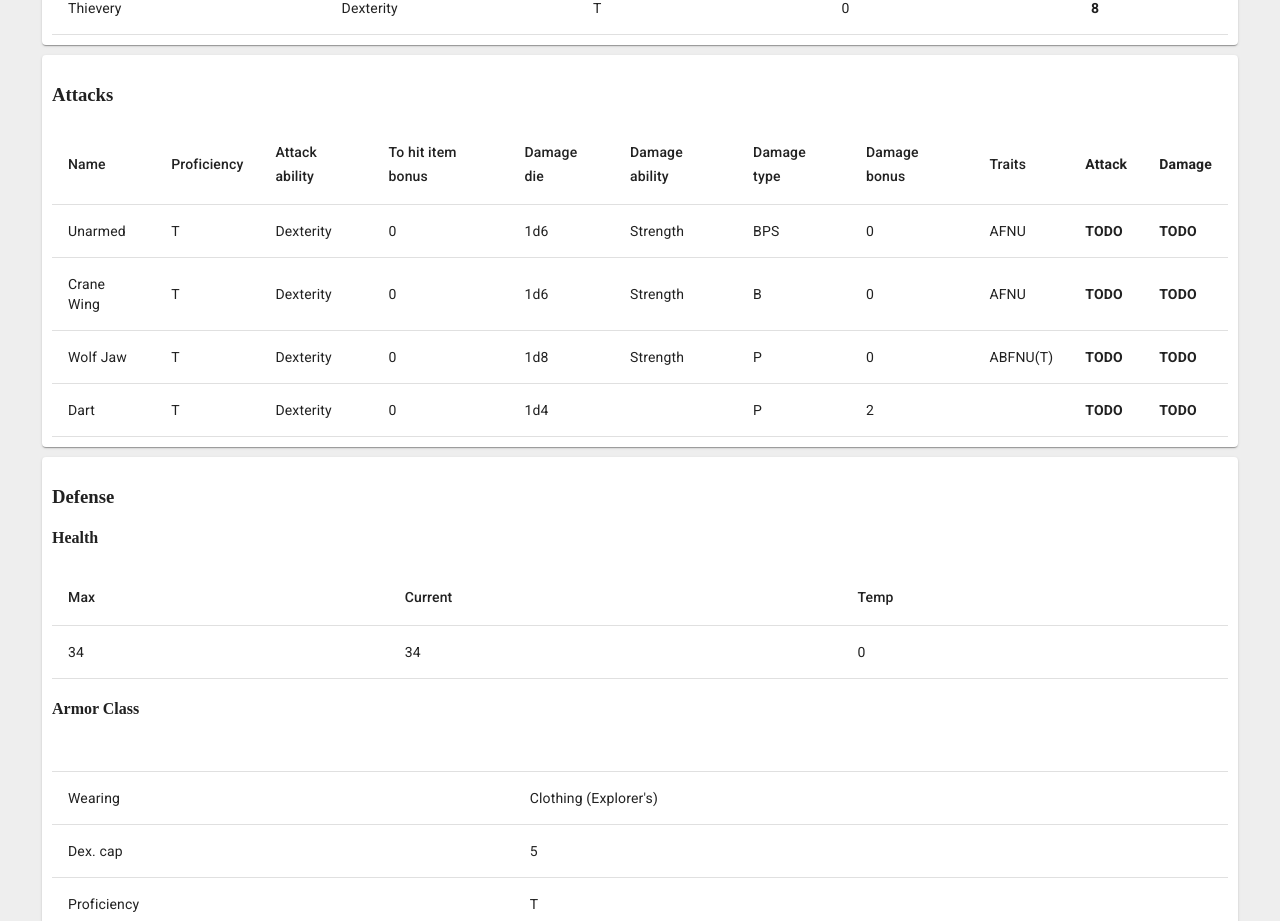
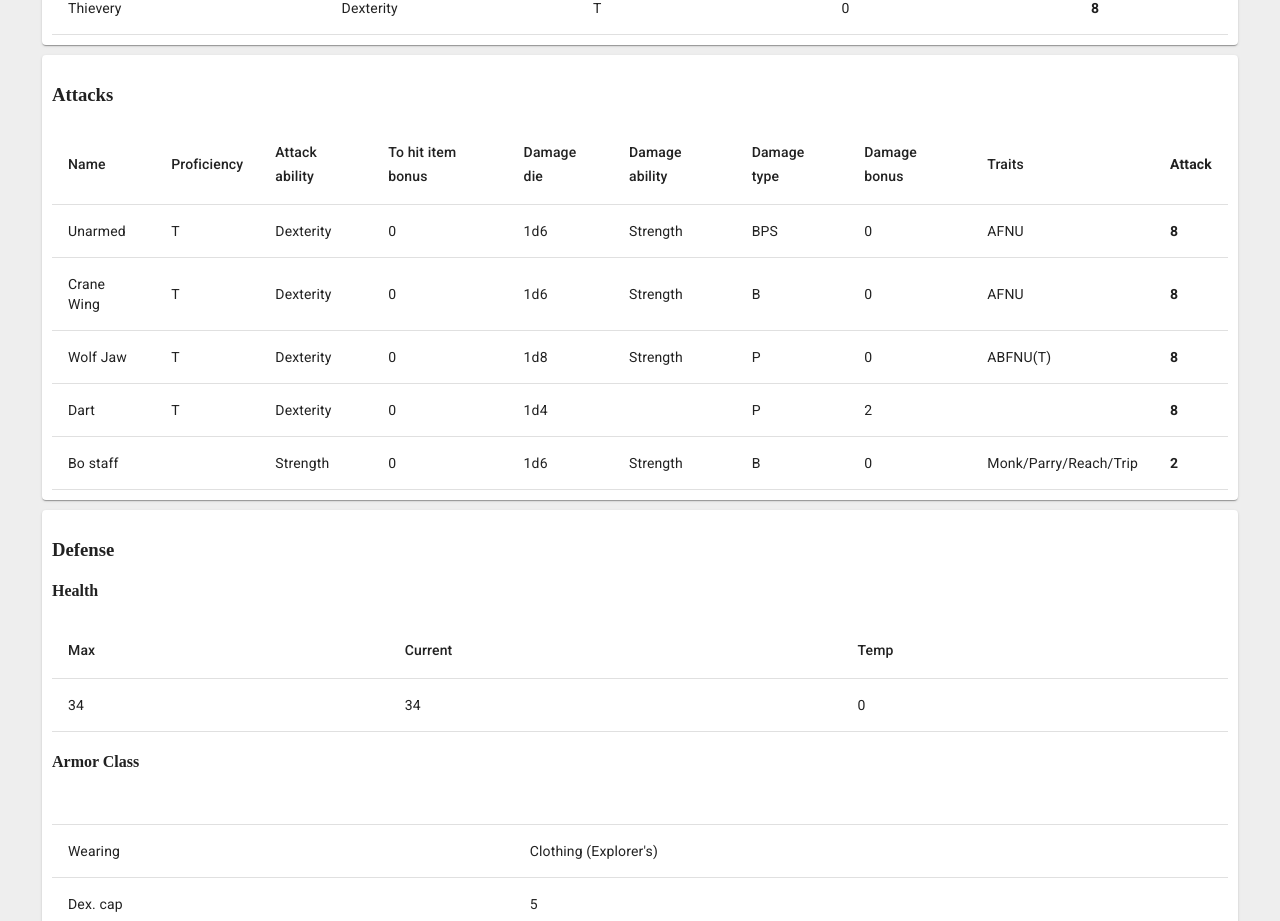
Before and after one commit to Celeo/pf2sheet, a React app: page / in a window 1280 px wide. Shown: the part 2279-3200 px from the top of the page. Built offline with nearby package versions, Linux system fonts and the light colour scheme.

Commit message:
calculate mods

```diff
--- a/src/App.tsx
+++ b/src/App.tsx
@@ -14,7 +14,7 @@ import {
 } from '@material-ui/core'
 import './App.css'
 import { Ability, Attack, Skill } from './characterDataModels'
-import { getAbilityMod, formatMod, calculateSkillMod } from './rules'
+import { getAbilityMod, formatMod, calculateSkillMod, calculateAttackMod } from './rules'
 import * as characterData from './data.json'
 
 // const useStyles = makeStyles((theme: Theme) => createStyles({}))
@@ -161,7 +161,6 @@ const App = () => {
                   <TableCell>Damage bonus</TableCell>
                   <TableCell>Traits</TableCell>
                   <TableCell><strong>Attack</strong></TableCell>
-                  <TableCell><strong>Damage</strong></TableCell>
                 </TableRow>
               </TableHead>
               <TableBody>
@@ -177,8 +176,7 @@ const App = () => {
                       <TableCell>{ attack.damage.damageType }</TableCell>
                       <TableCell>{ attack.damage.other }</TableCell>
                       <TableCell>{ attack.damage.traits }</TableCell>
-                      <TableCell><strong>TODO</strong></TableCell>
-                      <TableCell><strong>TODO</strong></TableCell>
+                      <TableCell><strong>{ calculateAttackMod(attack, characterData.general.level, characterData.abilities) }</strong></TableCell>
                     </TableRow>
                   ))
                 }
--- a/src/data.json
+++ b/src/data.json
@@ -210,6 +210,21 @@
           "other": 2,
           "traits": ""
         }
+      },
+      {
+        "name": "Bo staff",
+        "toHit": {
+          "proficiency": "",
+          "ability": "Strength",
+          "fromItems": 0
+        },
+        "damage": {
+          "die": "1d6",
+          "ability": "Strength",
+          "damageType": "B",
+          "other": 0,
+          "traits": "Monk/Parry/Reach/Trip"
+        }
       }
     ]
   },
```
